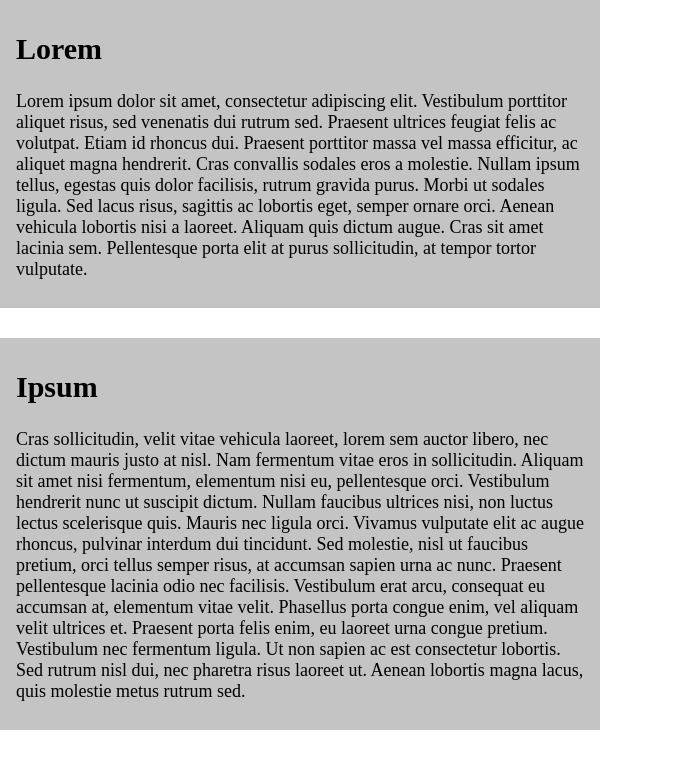
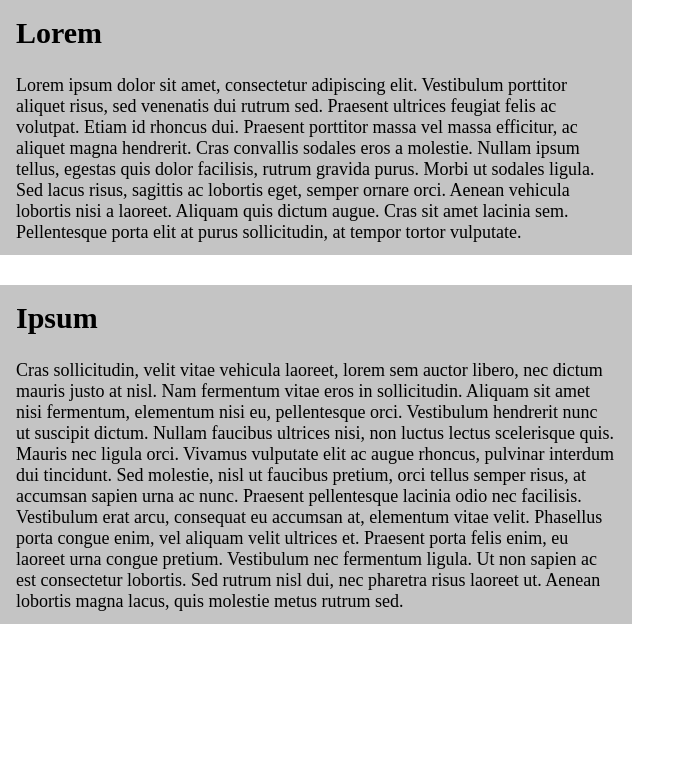
Before and after one commit to GaulaK/react-lorem-ipsum, a React (Create React App) app: page / in a window 1280 px wide. Shown: the top 768 px of the page, without its empty margins (0-695 px from the left). Built offline with nearby package versions, Linux system fonts and the light colour scheme.

Commit message:
CSS optimizations

```diff
--- a/src/App.css
+++ b/src/App.css
@@ -2,24 +2,16 @@
   background-color: #c4c4c4;
   width: 600px;
   margin-bottom: 30px;
-  padding: 16px 0;
+  padding: 15px 16px 12px 16px;
 }
 .title {
-  margin: 15px 115px 25px 16px;
-
+  margin-bottom: 25px;
   font-weight: 700;
   font-size: 30px;
   line-height: 35px;
 }
 
 .paragraph {
-  margin: 0 16px 12px 16px;
-
-  font-weight: 400;
   font-size: 18px;
   line-height: 21px;
 }
-
-body {
-  margin: 0;
-}
```
